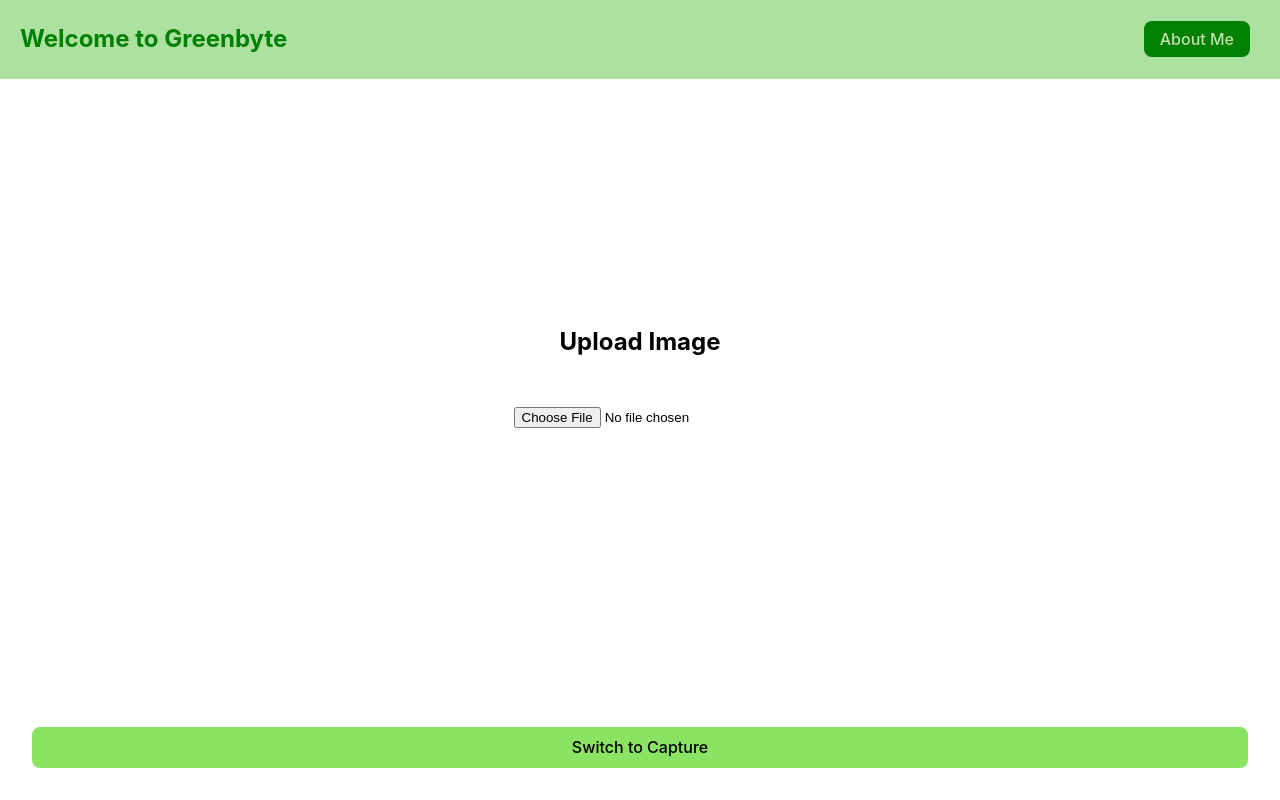
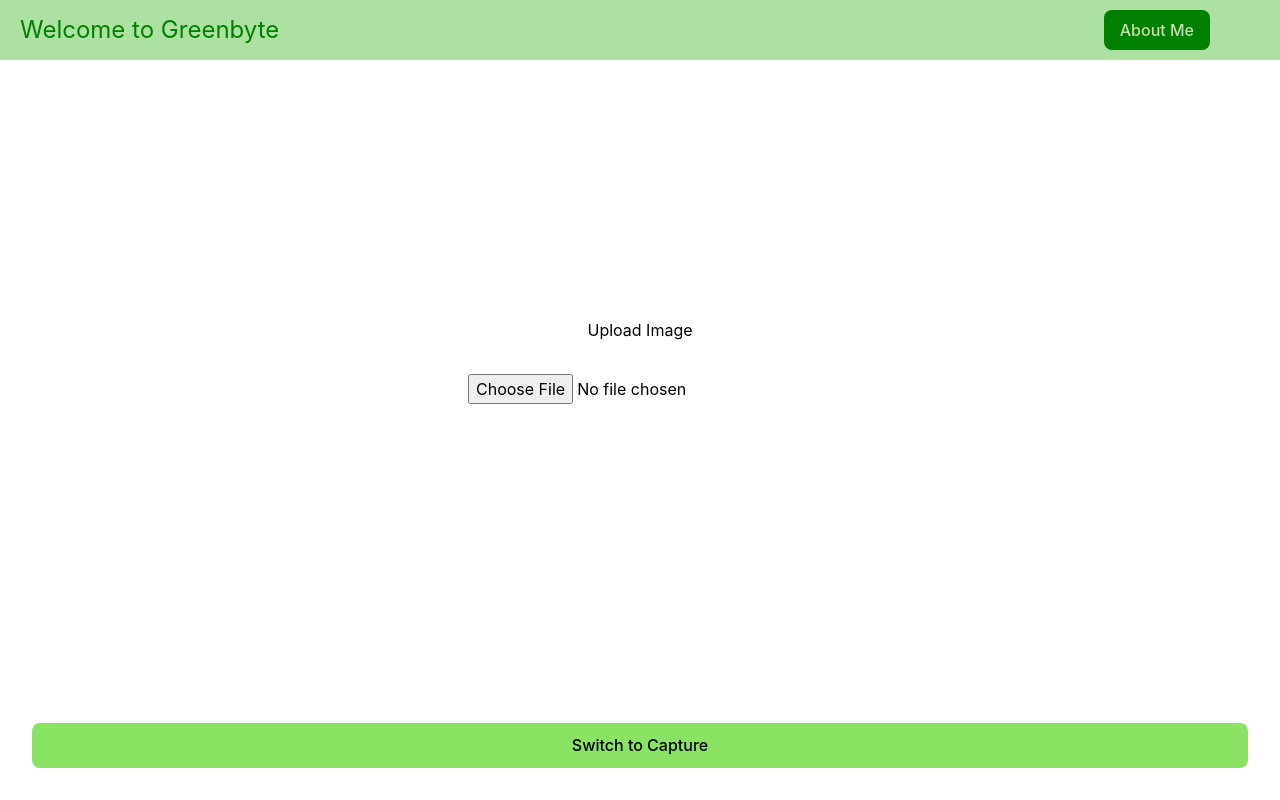
Before and after one commit to aGreenCat/GreenByte, a React (Vite) app in the folder frontend/: page / in a window 1280 px wide. Built offline with nearby package versions, Linux system fonts and the light colour scheme.

Commit message:
added data display

```diff
--- a/frontend/src/App.tsx
+++ b/frontend/src/App.tsx
@@ -22,7 +22,7 @@ function App() {
 
 			{foodData
 				? <div className='main'>
-					<FoodDataDisplay foodData={foodData} />  // Use FoodDataDisplay component here
+					<FoodDataDisplay foodData={foodData} />
 
 					<button onClick={() => {
 						setFoodData(null);
--- a/frontend/src/index.css
+++ b/frontend/src/index.css
@@ -1,3 +1,7 @@
+@tailwind base;
+@tailwind components;
+@tailwind utilities;
+
 :root {
   font-family: Inter, system-ui, Avenir, Helvetica, Arial, sans-serif;
   line-height: 1.5;
--- a/frontend/tailwind.config.js
+++ b/frontend/tailwind.config.js
@@ -3,6 +3,7 @@ export default {
   content: [
     "./src/**/*.{js,jsx,ts,tsx}",
     "./public/index.html",
+    "frontend/src/index.css"
   ],
   theme: {
     extend: {},
```
Also changed, not shown: frontend/src/components/Leaderboard.tsx (deleted).
